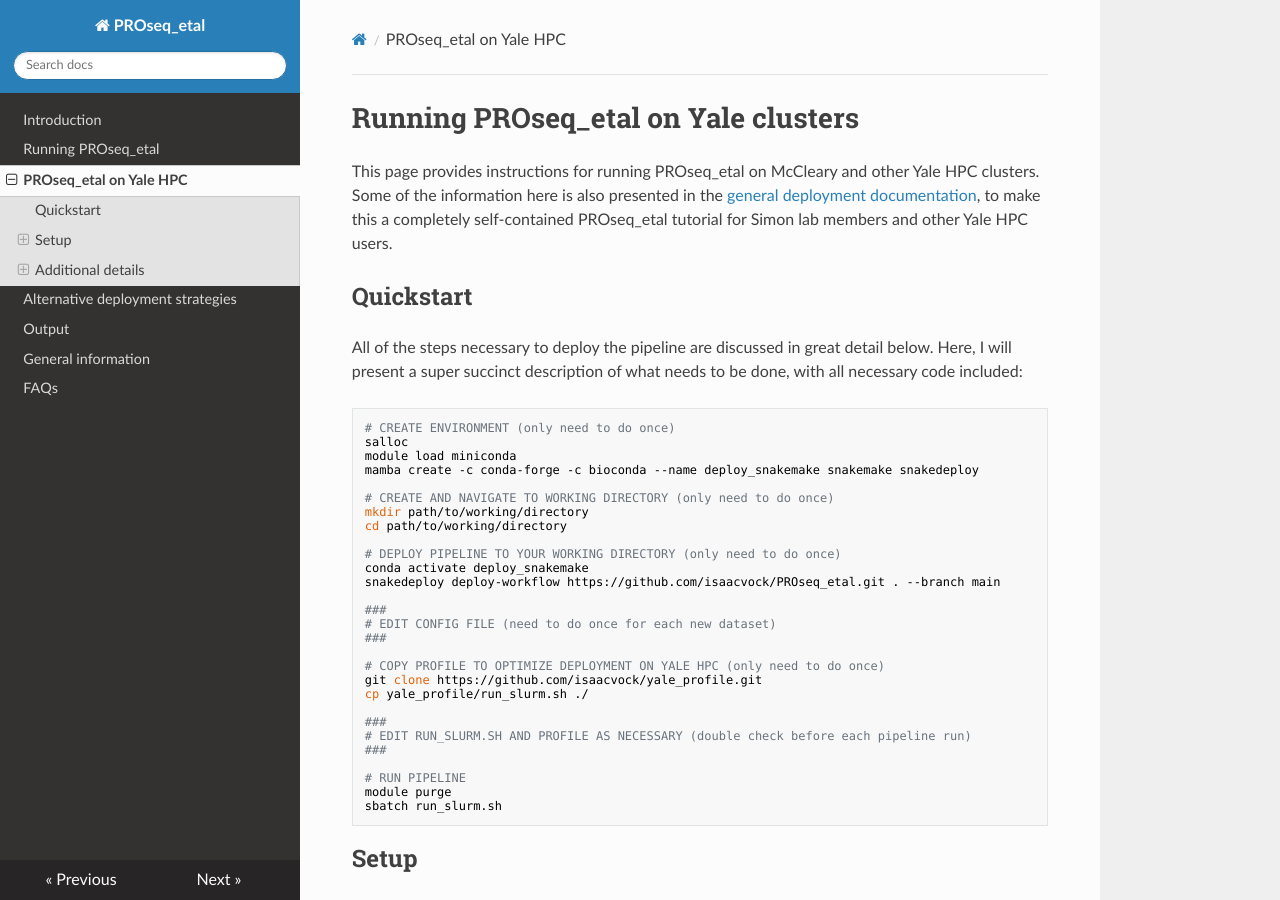
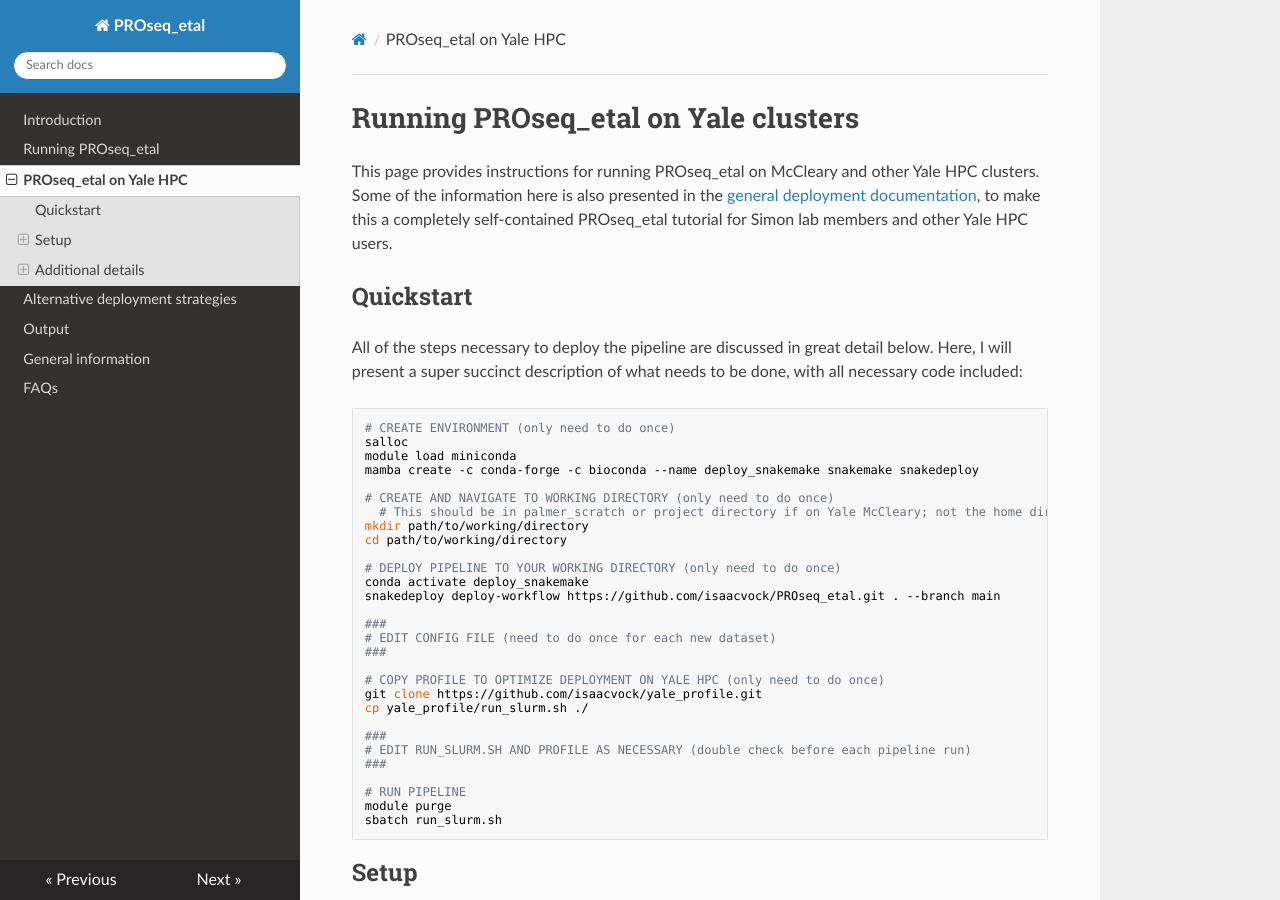
Before and after one commit to isaacvock/PROseq_etal, an MkDocs documentation site: the page built from docs/simon.md, in a window 1280 px wide and 900 px high. Built offline with MkDocs 1.6.1, drawn with Linux system fonts in a browser that asks for light colours; nearby versions of some CDN libraries.

Commit message:
Added helpful note

```diff
--- a/docs/simon.md
+++ b/docs/simon.md
@@ -13,6 +13,7 @@ module load miniconda
 mamba create -c conda-forge -c bioconda --name deploy_snakemake snakemake snakedeploy
 
 # CREATE AND NAVIGATE TO WORKING DIRECTORY (only need to do once)
+  # This should be in palmer_scratch or project directory if on Yale McCleary; not the home directory!!
 mkdir path/to/working/directory
 cd path/to/working/directory
 
```
